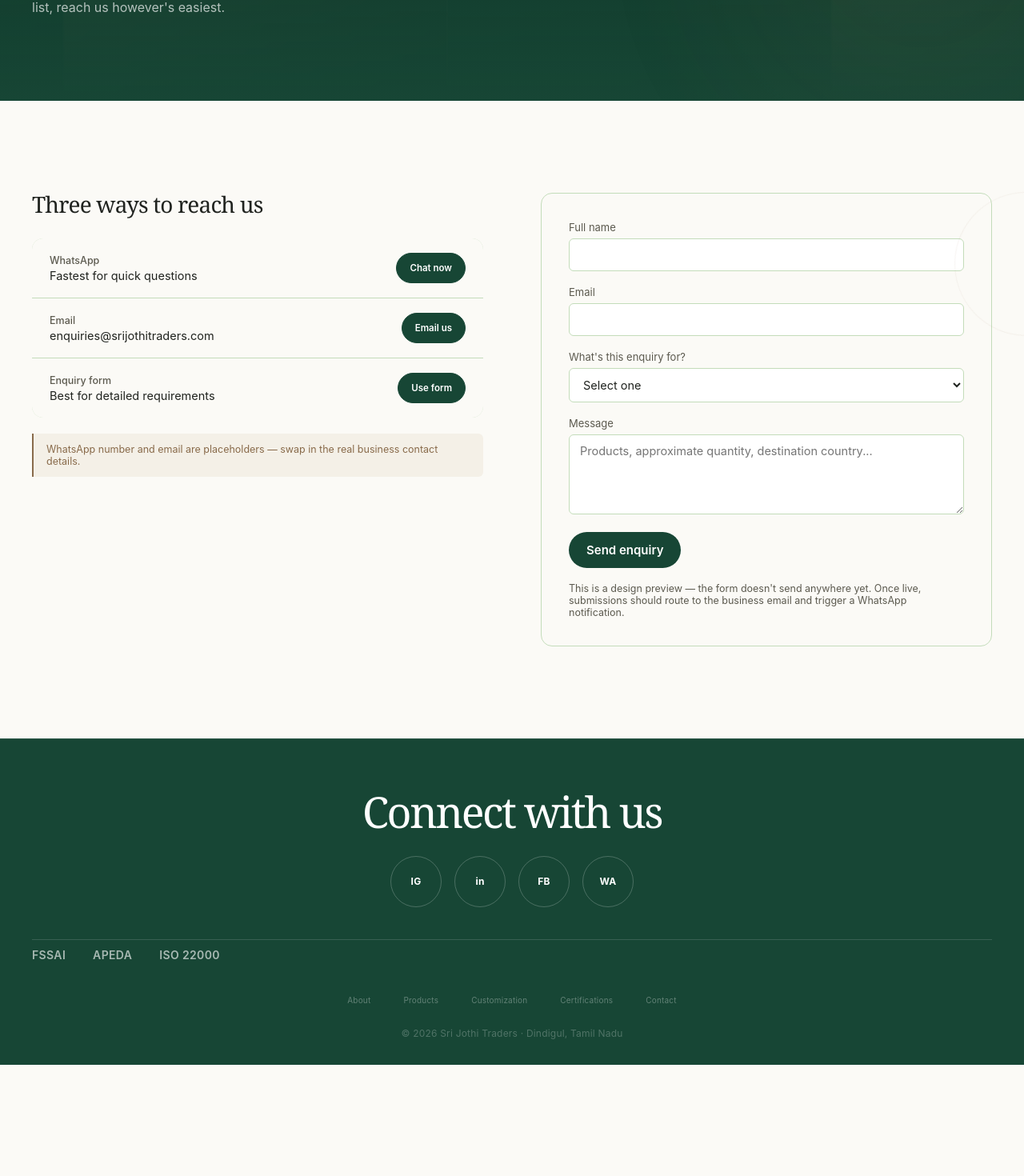
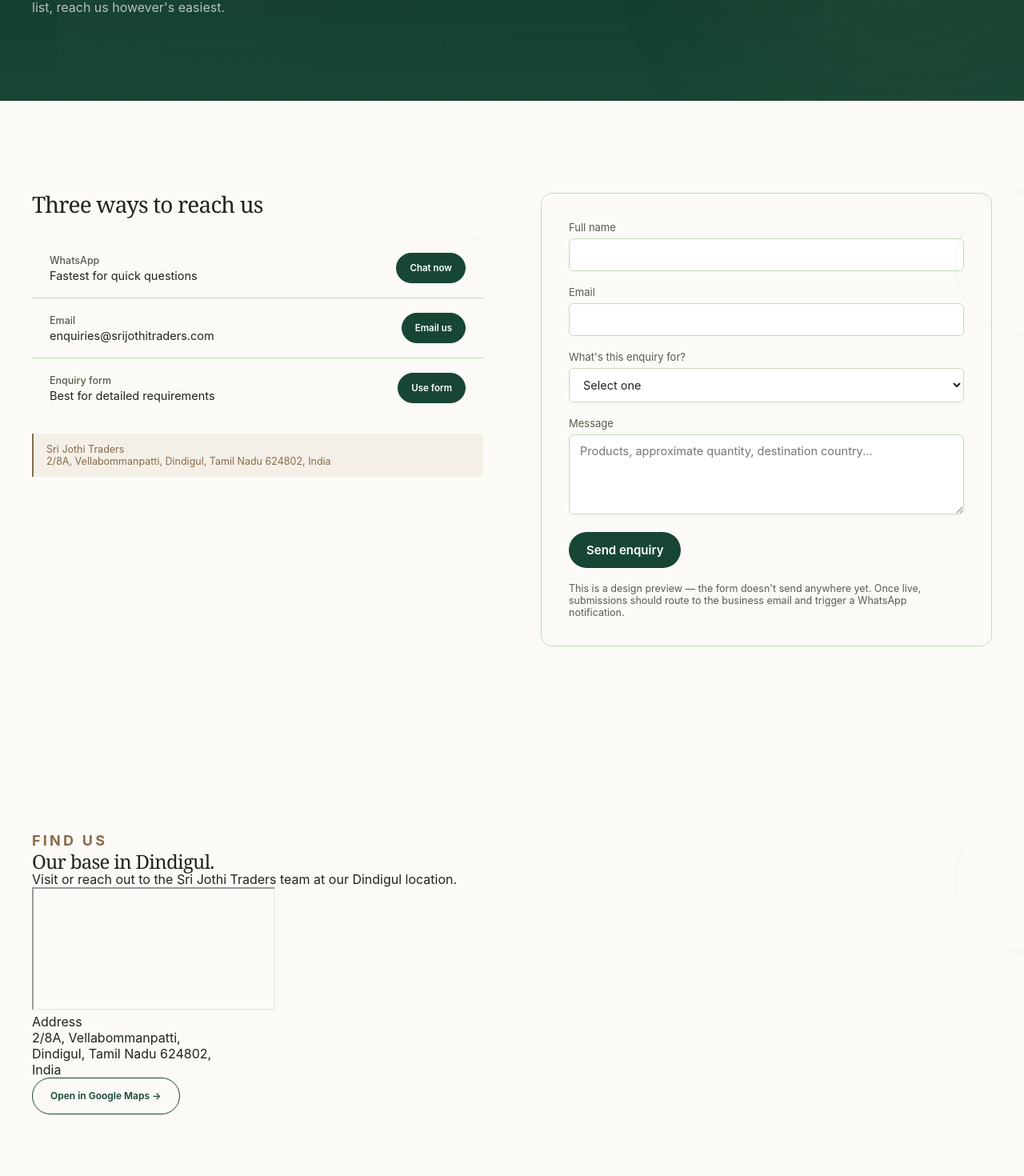
Before and after one commit to Lokesh-5618/sri-jothi-site, a React (Vite) app: page /contact in a window 1280 px wide. Shown: the part 635-2105 px from the top of the page at 80% size. Before the commit the page ends 1966 px from the top, so only its background shows below. Built offline with nearby package versions, Linux system fonts and the light colour scheme; grey boxes are pictures that could not be loaded.

Commit message:
Update Contact.jsx

```diff
--- a/src/pages/Contact.jsx
+++ b/src/pages/Contact.jsx
@@ -8,26 +8,51 @@
 
   return (
     <>
-
       <section className="page-hero">
         <HeroBgSlider />
         <div className="wrap" data-stagger>
           <p className="eyebrow reveal">Contact &amp; enquiry</p>
-    <h1 className="text-reveal reveal"><span>Tell us what you're looking to import.</span></h1>
-    <p className="reveal">Whether you're a wholesaler placing a bulk order or a grocery store after a product list, reach us however's easiest.</p>
+          <h1 className="text-reveal reveal">
+            <span>Tell us what you're looking to import.</span>
+          </h1>
+          <p className="reveal">
+            Whether you're a wholesaler placing a bulk order or a grocery store after a product list, reach us however's easiest.
+          </p>
         </div>
       </section>
 
-<section>
+      <section className="contact-main">
         <div className="wrap contact-grid">
           <div className="reveal">
             <h2 className="contact-side-head">Three ways to reach us</h2>
+
             <div className="channels">
-        <div className="channel"><div><b>WhatsApp</b>Fastest for quick questions</div><a className="btn dark" href="https://wa.me/910000000000" target="_blank" rel="noopener">Chat now</a></div>
-        <div className="channel"><div><b>Email</b>enquiries@srijothitraders.com</div><a className="btn dark" href="mailto:enquiries@srijothitraders.com">Email us</a></div>
-        <div className="channel"><div><b>Enquiry form</b>Best for detailed requirements</div><a className="btn dark" href="#enquiry-form">Use form</a></div>
+              <div className="channel">
+                <div><b>WhatsApp</b>Fastest for quick questions</div>
+                <a className="btn dark" href="https://wa.me/919994919107" target="_blank" rel="noopener noreferrer">
+                  Chat now
+                </a>
               </div>
-      <p className="placeholder-note" style={{ 'marginTop': '20px' }}>WhatsApp number and email are placeholders — swap in the real business contact details.</p>
+
+              <div className="channel">
+                <div><b>Email</b>enquiries@srijothitraders.com</div>
+                <a className="btn dark" href="mailto:enquiries@srijothitraders.com">
+                  Email us
+                </a>
+              </div>
+
+              <div className="channel">
+                <div><b>Enquiry form</b>Best for detailed requirements</div>
+                <a className="btn dark" href="#enquiry-form">
+                  Use form
+                </a>
+              </div>
+            </div>
+
+            <p className="placeholder-note" style={{ marginTop: '20px' }}>
+              Sri Jothi Traders<br />
+              2/8A, Vellabommanpatti, Dindigul, Tamil Nadu 624802, India
+            </p>
           </div>
 
           <form id="enquiry-form">
@@ -35,30 +60,95 @@
               <label htmlFor="name">Full name</label>
               <input id="name" type="text" required />
             </div>
+
             <div>
               <label htmlFor="email">Email</label>
               <input id="email" type="email" required />
             </div>
+
             <div>
               <label htmlFor="purpose">What's this enquiry for?</label>
-        <select id="purpose">
-          <option value="" selected disabled>Select one</option>
+              <select id="purpose" defaultValue="">
+                <option value="" disabled>Select one</option>
                 <option value="b2b">B2B — wholesale / retail buying</option>
                 <option value="b2c">B2C — personal grocery order</option>
               </select>
             </div>
-      <div id="b2b-note" className="cond-note">Thanks — for wholesale and retail enquiries, our team will follow up with details on how we work together and next steps. Pricing and terms are discussed directly once we understand your requirements.</div>
-      <div id="b2c-note" className="cond-note">Thanks — for personal orders, please list the specific products and quantities you're after in the message box below, and we'll get back to you.</div>
+
+            <div id="b2b-note" className="cond-note">
+              Thanks — for wholesale and retail enquiries, our team will follow up with details on how we work together and next steps. Pricing and terms are discussed directly once we understand your requirements.
+            </div>
+
+            <div id="b2c-note" className="cond-note">
+              Thanks — for personal orders, please list the specific products and quantities you're after in the message box below, and we'll get back to you.
+            </div>
+
             <div>
               <label htmlFor="message">Message</label>
-        <textarea id="message" placeholder="Products, approximate quantity, destination country..."></textarea>
+              <textarea id="message" placeholder="Products, approximate quantity, destination country..." />
             </div>
-      <button className="form-submit" type="submit" onclick="event.preventDefault(); this.textContent='Sent — we\'ll be in touch';">Send enquiry</button>
-      <p className="form-note">This is a design preview — the form doesn't send anywhere yet. Once live, submissions should route to the business email and trigger a WhatsApp notification.</p>
+
+            <button
+              className="form-submit"
+              type="submit"
+              onClick={(event) => {
+                event.preventDefault();
+                event.currentTarget.textContent = "Sent — we'll be in touch";
+              }}
+            >
+              Send enquiry
+            </button>
+
+            <p className="form-note">
+              This is a design preview — the form doesn't send anywhere yet. Once live, submissions should route to the business email and trigger a WhatsApp notification.
+            </p>
           </form>
         </div>
       </section>
 
+      <section className="contact-location">
+        <div className="wrap">
+          <div className="contact-location-head reveal">
+            <div>
+              <div className="eyebrow">Find us</div>
+              <h2>Our base in Dindigul.</h2>
+            </div>
+            <p>
+              Visit or reach out to the Sri Jothi Traders team at our Dindigul location.
+            </p>
+          </div>
+
+          <div className="contact-map reveal">
+            <iframe
+              title="Sri Jothi Traders location map"
+              src="https://www.google.com/maps?q=Sri%20Jothi%20Traders%2C%202%2F8A%2C%20Vellabommanpatti%2C%20Dindigul%2C%20Tamil%20Nadu%20624802%2C%20India&output=embed"
+              loading="lazy"
+              referrerPolicy="no-referrer-when-downgrade"
+              allowFullScreen
+            />
+          </div>
+
+          <div className="contact-address reveal">
+            <div>
+              <span className="contact-address-label">Address</span>
+              <p>
+                2/8A, Vellabommanpatti,<br />
+                Dindigul, Tamil Nadu 624802,<br />
+                India
+              </p>
+            </div>
+
+            <a
+              className="btn light"
+              href="https://www.google.com/maps/search/?api=1&query=Sri+Jothi+Traders%2C+2%2F8A%2C+Vellabommanpatti%2C+Dindigul%2C+Tamil+Nadu+624802%2C+India"
+              target="_blank"
+              rel="noopener noreferrer"
+            >
+              Open in Google Maps →
+            </a>
+          </div>
+        </div>
+      </section>
     </>
   );
 }
```
Lines whose indentation alone changed are shown as unchanged.
